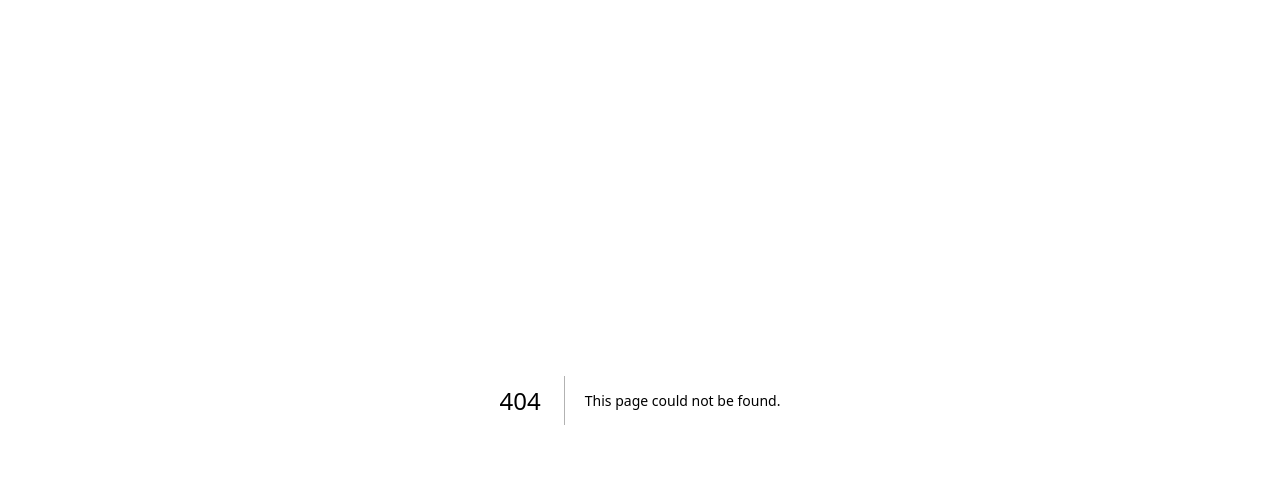
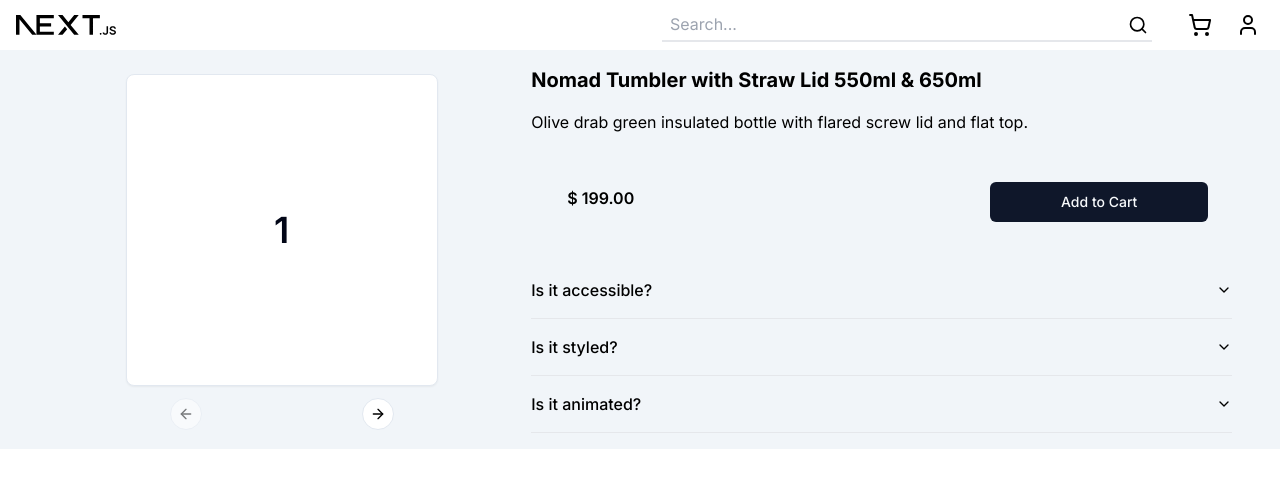
Before and after one commit to yuepem/0808ecommerce, a Next.js app: page /productDetails in a window 1280 px wide. Before the commit this address had no page. Shown: the top 488 px of the page. Built offline with nearby package versions, Linux system fonts and the light colour scheme.

Commit message:
create: ProductDetail component and page

```diff
--- a/app/layout.tsx
+++ b/app/layout.tsx
@@ -1,6 +1,7 @@
 import type { Metadata } from "next";
 import { Inter } from "next/font/google";
 import "./globals.css";
+import NavBar from '@/components/navigation/NavBar'
 
 const inter = Inter({ subsets: ["latin"] });
 
@@ -16,7 +17,12 @@ export default function RootLayout({
 }>) {
   return (
     <html lang="en">
-      <body className={inter.className}>{children}</body>
+      <body className={inter.className}>
+        <header>
+          <NavBar />
+        </header>
+        {children}
+        </body>
     </html>
   );
 }
--- a/app/page.tsx
+++ b/app/page.tsx
@@ -1,6 +1,5 @@
 "use client"
 
-import NavBar from "@/components/navigation/NavBar";
 import Banner from "@/components/promotion/Banner";
 import Categories from "@/components/categories/Categories";
 import ProductsList from "@/components/products/ProductsList";
@@ -14,10 +13,8 @@ export default function Home() {
 
   return (
     <main>
-      <NavBar />
       <Banner />
       <Categories />
-
       <ProductsList />
       <Banner3 />
       <Banner2 />
--- /dev/null
+++ b/app/productDetails/page.tsx
@@ -0,0 +1,12 @@
+'use client'
+
+import ProductDetails from '@/components/products/ProductDetails'
+
+export default function ProductDetailsPage() {
+    return (
+        <div className="bg-slate-100">
+            <ProductDetails />
+        </div>
+    )
+
+}
--- a/components/products/ProductCard.tsx
+++ b/components/products/ProductCard.tsx
@@ -1,5 +1,6 @@
 "use client";
-import React from 'react';
+import React from "react";
+import Link from "next/link";
 import Image from "next/image";
 import { Button } from "@/components/ui/button";
 import { ShoppingCart, Minus, Plus } from "lucide-react";
@@ -7,6 +8,7 @@ import { ShoppingCart, Minus, Plus } from "lucide-react";
 export default function ProductCard() {
   return (
     <div className="flex flex-col gap-4 border-2 border-black rounded-md">
+      <Link href="/productDetails">
         <div className="bg-gray-200">
           <Image src="" alt="product" width={300} height={200} />
         </div>
@@ -16,7 +18,7 @@ export default function ProductCard() {
         </div>
         <div className="flex flex-row-reverse gap-4 justify-between place-items-center bg-gray-600">
           <div>
-          <Button >
+            <Button>
               <ShoppingCart size={20} />
             </Button>
           </div>
@@ -30,6 +32,7 @@ export default function ProductCard() {
             </Button>
           </div>
         </div>
+      </Link>
     </div>
   );
 }
--- /dev/null
+++ b/components/products/ProductCarousel.tsx
@@ -0,0 +1,36 @@
+"use client"
+
+import * as React from "react"
+
+import { Card, CardContent } from "@/components/ui/card"
+import {
+  Carousel,
+  CarouselContent,
+  CarouselItem,
+  CarouselNext,
+  CarouselPrevious,
+} from "@/components/ui/carousel"
+
+export default function CateBar() {
+  return (
+    <Carousel className="w-full max-w-xs relative pb-10">
+      <CarouselContent>
+        {Array.from({ length: 5 }).map((_, index) => (
+          <CarouselItem key={index}>
+            <div className="p-1">
+              <Card>
+                <CardContent className="flex aspect-square items-center justify-center p-6">
+                  <span className="text-4xl font-semibold">{index + 1}</span>
+                </CardContent>
+              </Card>
+            </div>
+          </CarouselItem>
+        ))}
+      </CarouselContent>
+      <div className=" sm:absolute bottom-4 left-24 right-24 flex justify-center gap-4">
+        <CarouselPrevious />
+        <CarouselNext />
+      </div>
+    </Carousel>
+  )
+}
--- /dev/null
+++ b/components/products/ProductDetails.tsx
@@ -0,0 +1,38 @@
+"use client";
+import React from "react";
+import Image from "next/image";
+import { Button } from "@/components/ui/button";
+import ProductCarousel from "./ProductCarousel";
+import ProductInformation from "./ProductInformation";
+
+export default function ProductDetails() {
+  return (
+    <div className=" max-w-7xl mx-auto sm:px-6 lg:px-8">
+      <div className=" flex flex-col sm:flex-row gap-4 p-4">
+        {/* component A */}
+        <div className="flex justify-center items-center sm:w-2/5 ">
+          <ProductCarousel />
+        </div>
+        {/* component B */}
+        <div className="flex flex-col gap-4 sm:w-3/5  ">
+          <div className="flex flex-col gap-4">
+            <h1 className="text-xl font-bold">
+              Nomad Tumbler with Straw Lid 550ml & 650ml
+            </h1>
+            <p>
+              Olive drab green insulated bottle with flared screw lid and flat
+              top.
+            </p>
+          </div>
+          <div className="flex flex-col  items-end gap-6 py-2 sm:flex-row justify-between sm:p-6">
+            <p className=" font-semibold p-3">$ 199.00</p>
+            <Button className="w-full sm:w-1/3">Add to Cart</Button>
+          </div>
+          <div >
+            <ProductInformation />
+          </div>
+        </div>
+      </div>
+    </div>
+  );
+}
--- /dev/null
+++ b/components/products/ProductInformation.tsx
@@ -0,0 +1,35 @@
+'use client'
+
+import {
+    Accordion,
+    AccordionContent,
+    AccordionItem,
+    AccordionTrigger,
+  } from "@/components/ui/accordion"
+
+  export default function ProductInformation() {
+    return (
+      <Accordion type="single" collapsible className="w-full">
+        <AccordionItem value="item-1">
+          <AccordionTrigger>Is it accessible?</AccordionTrigger>
+          <AccordionContent>
+            Yes. It adheres to the WAI-ARIA design pattern.
+          </AccordionContent>
+        </AccordionItem>
+        <AccordionItem value="item-2">
+          <AccordionTrigger>Is it styled?</AccordionTrigger>
+          <AccordionContent>
+            Yes. It comes with default styles that matches the other
+            components&apos; aesthetic.
+          </AccordionContent>
+        </AccordionItem>
+        <AccordionItem value="item-3">
+          <AccordionTrigger>Is it animated?</AccordionTrigger>
+          <AccordionContent>
+            Yes. It&apos;s animated by default, but you can disable it if you
+            prefer.
+          </AccordionContent>
+        </AccordionItem>
+      </Accordion>
+    )
+  }
--- /dev/null
+++ b/components/ui/accordion.tsx
@@ -0,0 +1,58 @@
+"use client"
+
+import * as React from "react"
+import * as AccordionPrimitive from "@radix-ui/react-accordion"
+import { ChevronDown } from "lucide-react"
+
+import { cn } from "@/lib/utils"
+
+const Accordion = AccordionPrimitive.Root
+
+const AccordionItem = React.forwardRef<
+  React.ElementRef<typeof AccordionPrimitive.Item>,
+  React.ComponentPropsWithoutRef<typeof AccordionPrimitive.Item>
+>(({ className, ...props }, ref) => (
+  <AccordionPrimitive.Item
+    ref={ref}
+    className={cn("border-b", className)}
+    {...props}
+  />
+))
+AccordionItem.displayName = "AccordionItem"
+
+const AccordionTrigger = React.forwardRef<
+  React.ElementRef<typeof AccordionPrimitive.Trigger>,
+  React.ComponentPropsWithoutRef<typeof AccordionPrimitive.Trigger>
+>(({ className, children, ...props }, ref) => (
+  <AccordionPrimitive.Header className="flex">
+    <AccordionPrimitive.Trigger
+      ref={ref}
+      className={cn(
+        "flex flex-1 items-center justify-between py-4 font-medium transition-all hover:underline [&[data-state=open]>svg]:rotate-180",
+        className
+      )}
+      {...props}
+    >
+      {children}
+      <ChevronDown className="h-4 w-4 shrink-0 transition-transform duration-200" />
+    </AccordionPrimitive.Trigger>
+  </AccordionPrimitive.Header>
+))
+AccordionTrigger.displayName = AccordionPrimitive.Trigger.displayName
+
+const AccordionContent = React.forwardRef<
+  React.ElementRef<typeof AccordionPrimitive.Content>,
+  React.ComponentPropsWithoutRef<typeof AccordionPrimitive.Content>
+>(({ className, children, ...props }, ref) => (
+  <AccordionPrimitive.Content
+    ref={ref}
+    className="overflow-hidden text-sm transition-all data-[state=closed]:animate-accordion-up data-[state=open]:animate-accordion-down"
+    {...props}
+  >
+    <div className={cn("pb-4 pt-0", className)}>{children}</div>
+  </AccordionPrimitive.Content>
+))
+
+AccordionContent.displayName = AccordionPrimitive.Content.displayName
+
+export { Accordion, AccordionItem, AccordionTrigger, AccordionContent }
--- a/package.json
+++ b/package.json
@@ -10,6 +10,7 @@
   },
   "dependencies": {
     "@headlessui/react": "^2.1.2",
+    "@radix-ui/react-accordion": "^1.2.0",
     "@radix-ui/react-slot": "^1.1.0",
     "class-variance-authority": "^0.7.0",
     "clsx": "^2.1.1",
--- a/tailwind.config.ts
+++ b/tailwind.config.ts
@@ -14,7 +14,11 @@ const config = {
       center: true,
       padding: "2rem",
       screens: {
-        "2xl": "1400px",
+        'sm': '640px',
+        'md': '768px',
+        'lg': '1024px',
+        'xl': '1280px',
+        '2xl': '1536px',
       },
     },
     extend: {
```
Also changed, not shown: 1 other file (tests, documents, lock files or other folders). Lines whose indentation alone changed are shown as unchanged.
